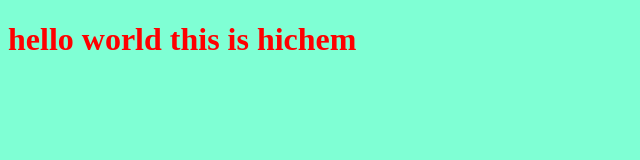
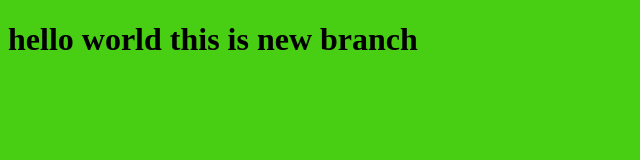
Before and after one commit to hichemg31/myproject, a plain HTML site: page index.html in a window 1280 px wide. Shown: the whole page, without its empty margins (0-640 px from the left). Drawn offline with Linux system fonts and the light colour scheme.

Commit message:
changing style for the title

```diff
--- a/index.html
+++ b/index.html
@@ -8,7 +8,7 @@
     <link rel="stylesheet" href="style.css">
 </head>
 <body>
- <h1>hello world this is hichem</h1>
+ <h1>hello world this is new branch</h1>
 
 <script src="file.js"></script>
 </body>
--- a/style.css
+++ b/style.css
@@ -1,6 +1,6 @@
 h1{
- color: red;
+ color: black;
 }
 body{
-    background-color: aquamarine;
+    background-color: rgb(72, 206, 19);
 }
```
